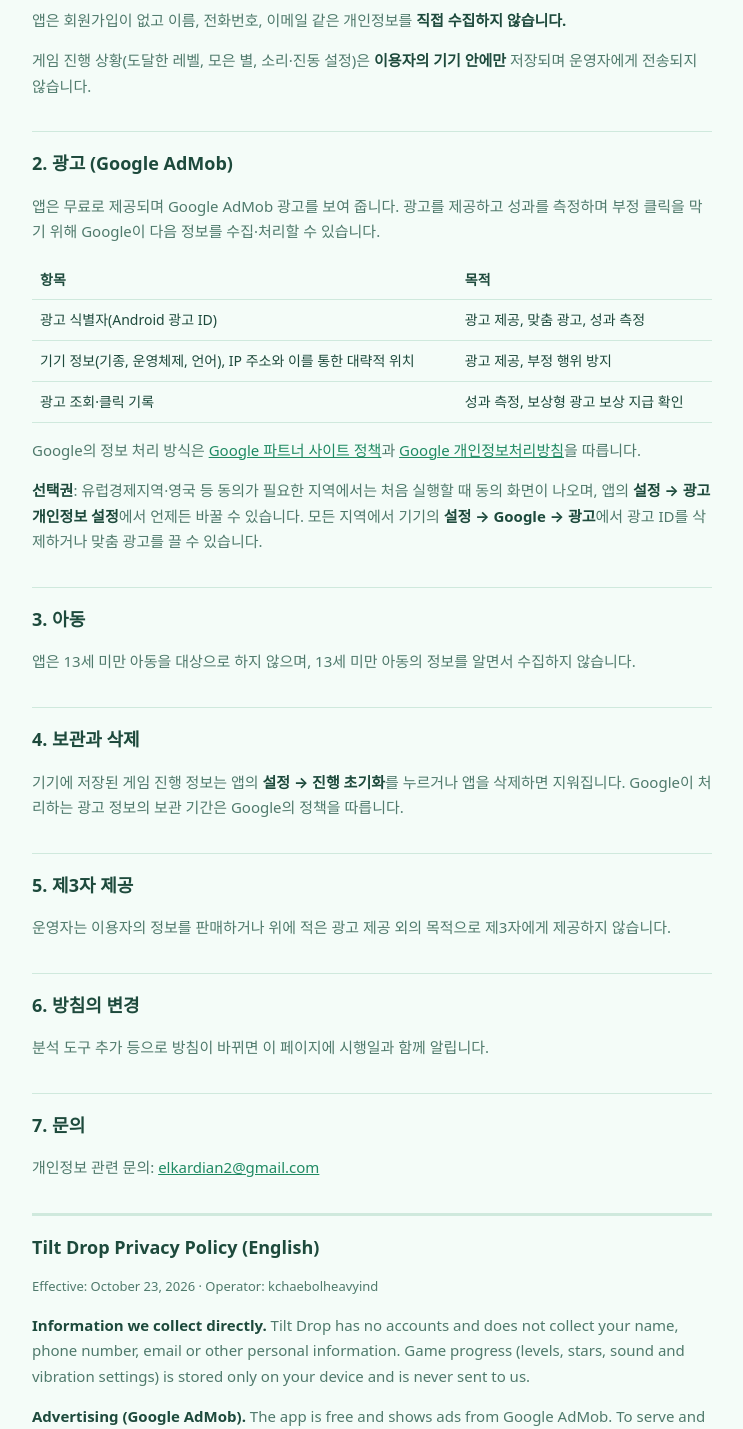
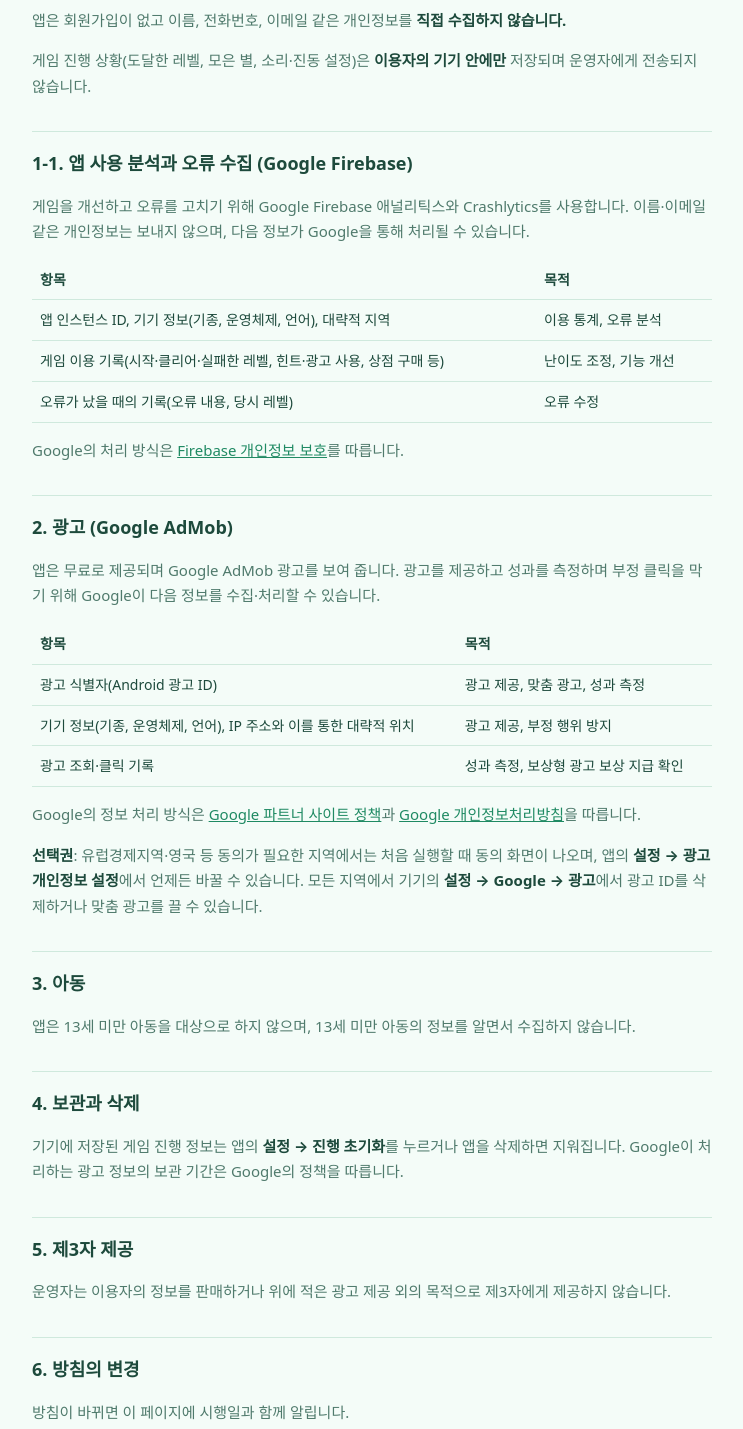
Before and after one commit to elkardian2/tilt-drop-privacy, a plain HTML site: page index.html in a window 1280 px wide. Shown: the part 300-1729 px from the top of the page, without its empty margins (268-1011 px from the left). Drawn offline with Linux system fonts and the light colour scheme.

Commit message:
개인정보처리방침: Firebase 분석·오류 수집 항목 추가
Co-Authored-By: Claude Opus 5.5 <noreply@anthropic.com>
Claude-Session: https://claude.ai/code/session_01T8273RvaGLUx5DTWsGLXjC

```diff
--- a/index.html
+++ b/index.html
@@ -25,7 +25,7 @@ th { color: var(--ink); }
 <body>
 <main>
 <h1>틸트 드롭 개인정보처리방침</h1>
-<p class="meta">시행일: 2026년 10월 23일 · 운영자: <span class="op">kchaebolheavyind</span></p>
+<p class="meta">시행일: 2026년 11월 11일 · 운영자: <span class="op">kchaebolheavyind</span></p>
 <div class="lang"><a href="#ko">한국어</a><a href="#en">English</a></div>
 
 <section id="ko">
@@ -34,6 +34,16 @@ th { color: var(--ink); }
 <h2>1. 앱이 직접 수집하는 정보</h2>
 <p>앱은 회원가입이 없고 이름, 전화번호, 이메일 같은 개인정보를 <strong>직접 수집하지 않습니다.</strong></p>
 <p>게임 진행 상황(도달한 레벨, 모은 별, 소리·진동 설정)은 <strong>이용자의 기기 안에만</strong> 저장되며 운영자에게 전송되지 않습니다.</p>
+
+<h2>1-1. 앱 사용 분석과 오류 수집 (Google Firebase)</h2>
+<p>게임을 개선하고 오류를 고치기 위해 Google Firebase 애널리틱스와 Crashlytics를 사용합니다. 이름·이메일 같은 개인정보는 보내지 않으며, 다음 정보가 Google을 통해 처리될 수 있습니다.</p>
+<div class="wrap"><table>
+<tr><th>항목</th><th>목적</th></tr>
+<tr><td>앱 인스턴스 ID, 기기 정보(기종, 운영체제, 언어), 대략적 지역</td><td>이용 통계, 오류 분석</td></tr>
+<tr><td>게임 이용 기록(시작·클리어·실패한 레벨, 힌트·광고 사용, 상점 구매 등)</td><td>난이도 조정, 기능 개선</td></tr>
+<tr><td>오류가 났을 때의 기록(오류 내용, 당시 레벨)</td><td>오류 수정</td></tr>
+</table></div>
+<p>Google의 처리 방식은 <a href="https://firebase.google.com/support/privacy" target="_blank" rel="noopener">Firebase 개인정보 보호</a>를 따릅니다.</p>
 
 <h2>2. 광고 (Google AdMob)</h2>
 <p>앱은 무료로 제공되며 Google AdMob 광고를 보여 줍니다. 광고를 제공하고 성과를 측정하며 부정 클릭을 막기 위해 Google이 다음 정보를 수집·처리할 수 있습니다.</p>
@@ -56,7 +66,7 @@ th { color: var(--ink); }
 <p>운영자는 이용자의 정보를 판매하거나 위에 적은 광고 제공 외의 목적으로 제3자에게 제공하지 않습니다.</p>
 
 <h2>6. 방침의 변경</h2>
-<p>분석 도구 추가 등으로 방침이 바뀌면 이 페이지에 시행일과 함께 알립니다.</p>
+<p>방침이 바뀌면 이 페이지에 시행일과 함께 알립니다.</p>
 
 <h2>7. 문의</h2>
 <p>개인정보 관련 문의: <span class="mail"><a href="mailto:elkardian2@gmail.com">elkardian2@gmail.com</a></span></p>
@@ -64,8 +74,9 @@ th { color: var(--ink); }
 
 <section id="en">
 <h2 style="border-top-width:3px">Tilt Drop Privacy Policy (English)</h2>
-<p class="meta">Effective: October 23, 2026 · Operator: <span class="op">kchaebolheavyind</span></p>
+<p class="meta">Effective: November 11, 2026 · Operator: <span class="op">kchaebolheavyind</span></p>
 <p><strong>Information we collect directly.</strong> Tilt Drop has no accounts and does not collect your name, phone number, email or other personal information. Game progress (levels, stars, sound and vibration settings) is stored only on your device and is never sent to us.</p>
+<p><strong>App analytics and crash reports (Google Firebase).</strong> To improve the game and fix bugs we use Google Firebase Analytics and Crashlytics. No name or email is sent. Google may process an app instance ID, device information (model, OS, language), approximate region, gameplay events (levels started, cleared or failed, hint and ad use, shop purchases) and crash details (error message, current level). See <a href="https://firebase.google.com/support/privacy" target="_blank" rel="noopener">Firebase privacy</a>.</p>
 <p><strong>Advertising (Google AdMob).</strong> The app is free and shows ads from Google AdMob. To serve and measure ads and prevent fraud, Google may collect and process your advertising ID, device information (model, OS, language), IP address and approximate location derived from it, and ad view and click events. See <a href="https://policies.google.com/technologies/partner-sites" target="_blank" rel="noopener">how Google uses information from partner apps</a> and the <a href="https://policies.google.com/privacy" target="_blank" rel="noopener">Google Privacy Policy</a>.</p>
 <p><strong>Your choices.</strong> In regions that require consent (such as the EEA and UK) a consent form appears on first launch, and you can change it any time in <strong>Settings → Ad privacy settings</strong> in the app. Anywhere, you can reset or delete your advertising ID or opt out of personalized ads in your device's <strong>Settings → Google → Ads</strong>.</p>
 <p><strong>Children.</strong> The app is not directed to children under 13, and we do not knowingly collect their information.</p>
```
